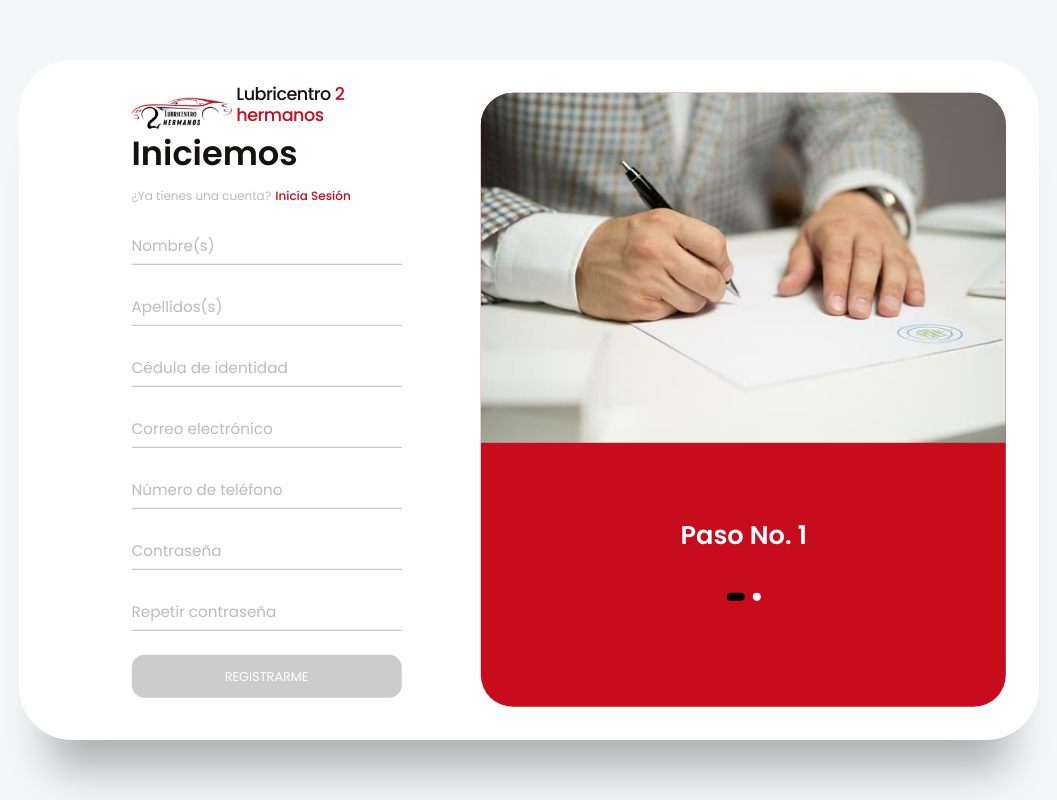
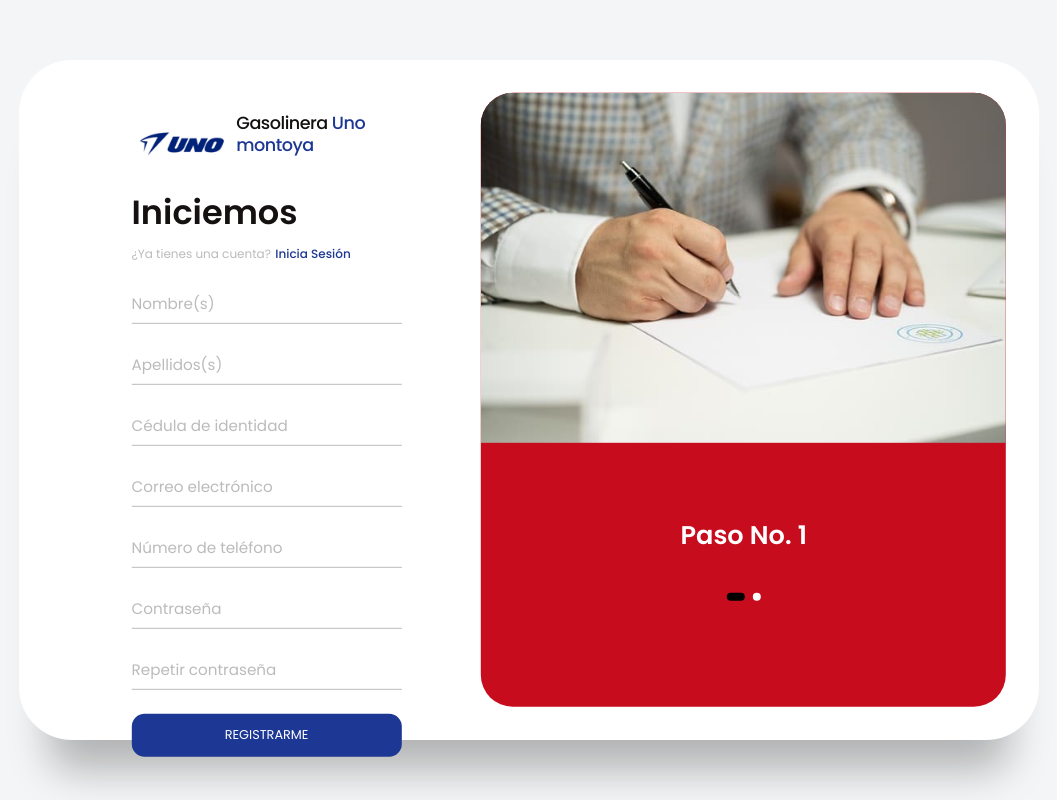
Before and after one commit to CyberMedina/Proyecto-AI, a Python web app: template templates/auth/register_user.html in a window 1280 px wide. Shown: the whole page, without its empty margins (111-1168 px from the left). Run offline with Jinja, Linux system fonts and the light colour scheme; the template is opened without the code that fills it, so the values that code supplies are empty; some libraries are stand-ins or nearby versions.

Commit message:
Estilos de gasolinera uno

```diff
--- a/templates/auth/login_system.html
+++ b/templates/auth/login_system.html
@@ -116,7 +116,7 @@
 
 <main class="form-signin w-100 m-auto text-center">
   <form action="/login_system" method="POST">
-    <img class="mb-4" src="{{ url_for('static', filename='img/Hermanos2.png') }}" alt="">
+    <img class="mb-4" src="/static/img/banner/logo_uno.png" alt="">
     <h1 class="h3 mb-3 fw-normal text-center">Inicio de sesión</h1>
 
     <div class="form-floating">
@@ -134,7 +134,7 @@
       {{ error }}
     </div>
     {% endif %}
-    <p class="mt-5 mb-3 text-body-secondary text-center">&copy; Lubicentro dos hermanos</p>
+    <p class="mt-5 mb-3 text-body-secondary text-center">&copy; Gasolinera Uno montoya</p>
   </form>
 </main>
 <script src="/docs/5.3/dist/js/bootstrap.bundle.min.js" integrity="sha384-HwwvtgBNo3bZJJLYd8oVXjrBZt8cqVSpeBNS5n7C8IVInixGAoxmnlMuBnhbgrkm" crossorigin="anonymous"></script>
--- a/templates/auth/lostpass.html
+++ b/templates/auth/lostpass.html
@@ -16,7 +16,7 @@
 
         <div class="titulo-lostpass text-center">
             <a href="{{url_for('home')}}"><img
-                    src="{{ url_for('static', filename='img/Hermanos2.png') }}"
+                    src="/static/img/banner/banner_uno.webp"
                     alt="Velaroma Logo"></span></a>
         </div>
 
--- a/templates/auth/register_user.html
+++ b/templates/auth/register_user.html
@@ -26,15 +26,15 @@
         <div class="custom-forms-wrap">
           <form class="sign-in-form" method="POST">
             <div class="logo">
-              <a href="{{url_for('home')}}"><img src="{{ url_for('static', filename='img/Hermanos2.png') }}"
+              <a href="{{url_for('home')}}"><img src="/static/img/banner/logo_uno.png"
                   alt="easyclass" width="100px" /></a>
-              <h4><a href="{{url_for('home')}}">Lubricentro <span> 2 hermanos</span></a></h4>
+              <h4><a href="{{url_for('home')}}">Gasolinera <span style="color: #1c3794;"> Uno montoya</span></a></h4>
             </div>
 
             <div class="heading">
               <h2>Iniciemos</h2>
               <h6>¿Ya tienes una cuenta?</h6>
-              <a href="{{ url_for('login_user') }}" class="toggle">Inicia Sesión</a>
+              <a href="{{ url_for('login_user') }}" class="toggle" style="color: #1c3794;">Inicia Sesión</a>
             </div>
 
             <div class="actual-form registrarse-actual-form">
@@ -78,7 +78,7 @@
                 <div class="custom-tooltip" id="confirm-password-error"></div>
               </div>
 
-              <button type="button" class="sign-btn toggle" disabled>Registrarme</button>
+              <button type="button" style="background: #1c3794;" class="sign-btn toggle" disabled>Registrarme</button>
 
               <script>
 
@@ -89,14 +89,14 @@
 
           <form action="" autocomplete="off" class="sign-up-form" method="POST">
             <div class="logo">
-              <a href="{{url_for('home')}}"><img src="{{ url_for('static', filename='img/Hermanos2.png') }}"
+              <a href="{{url_for('home')}}"><img src="/static/img/banner/logo_uno.png"
                   alt="easyclass" /></a>
-              <h4><a href="{{url_for('home')}}">Lubricentro<span> 2 hermanos</span></a></h4>
+              <h4><a href="{{url_for('home')}}">Gasolinera<span style="color: #1c3794;"> Uno montoya</span></a></h4>
             </div>
 
             <div class="heading registrarse-heading">
               <h2>Datos del vehiculo</h2>
-              <a class="text-danger" href="" data-toggle="modal" data-target="#modalExplicacion">¿Por qué solicitamos
+              <a href="" data-toggle="modal" data-target="#modalExplicacion" style="color: #1c3794;">¿Por qué solicitamos
                 estos datos?</a>
             </div>
 
@@ -128,7 +128,7 @@
                 <label>Número de motor (opcinoal)</label>
               </div>
 
-              <input type="submit" value="Guardar ahora" id="submitButton" class="btn btn-danger">
+              <input type="submit" style="background: #1c3794;" value="Guardar ahora" id="submitButton" class="btn btn-danger">
               <input type="submit" value="Omitir" id="submitButton" class="btn btn-secondary">
 
               <p class="text mt-2">
@@ -249,7 +249,7 @@
       <div class="modal-dialog">
         <div class="modal-content">
           <div class="modal-header">
-            <h5 class="modal-title" id="exampleModalLabel">¿Por qué solicitamos estos datos?</h5>
+            <h5 class="modal-title" id="exampleModalLabel" style="color: #1c3794;">¿Por qué solicitamos estos datos?</h5>
             <button type="button" class="close" data-dismiss="modal" aria-label="Close">
               <span aria-hidden="true">&times;</span>
             </button>
--- a/templates/blog-details.html
+++ b/templates/blog-details.html
@@ -33,7 +33,7 @@
     <div class="humberger__menu__overlay"></div>
     <div class="humberger__menu__wrapper">
         <div class="humberger__menu__logo">
-            <a href="#"><img src="img/logo.png" alt=""></a>
+            <a href="#"><img src="/static/img/banner/logo_uno.png" alt=""></a>
         </div>
         <div class="humberger__menu__cart">
             <ul>
--- a/templates/index.html
+++ b/templates/index.html
@@ -40,7 +40,7 @@
                 <div class="section-title">
                     <h2>Productos recomendados para ti</h2>
                     <br>
-                    <button type="submit" class="site-btn">Necesitar iniciar sesión para esto</button>
+                    <button type="submit" class="site-btn" style="background: #1c3794;">Necesitas iniciar sesión para esto</button>
 
                 </div>
             </div>
```
Also changed, not shown: templates/layaout.html (+25 -22 lines), static/img/banner/banner_uno.webp (added), static/img/banner/logo_dos.webp (added), static/img/banner/logo_uno.png (added).
